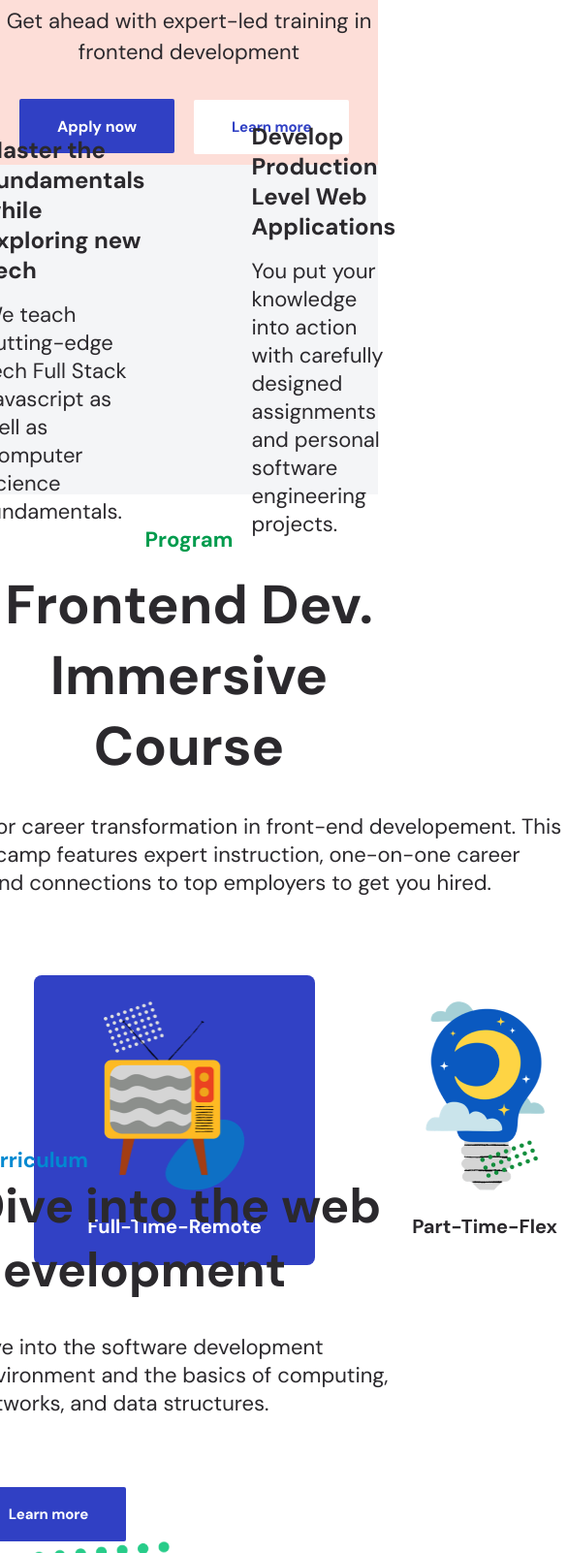
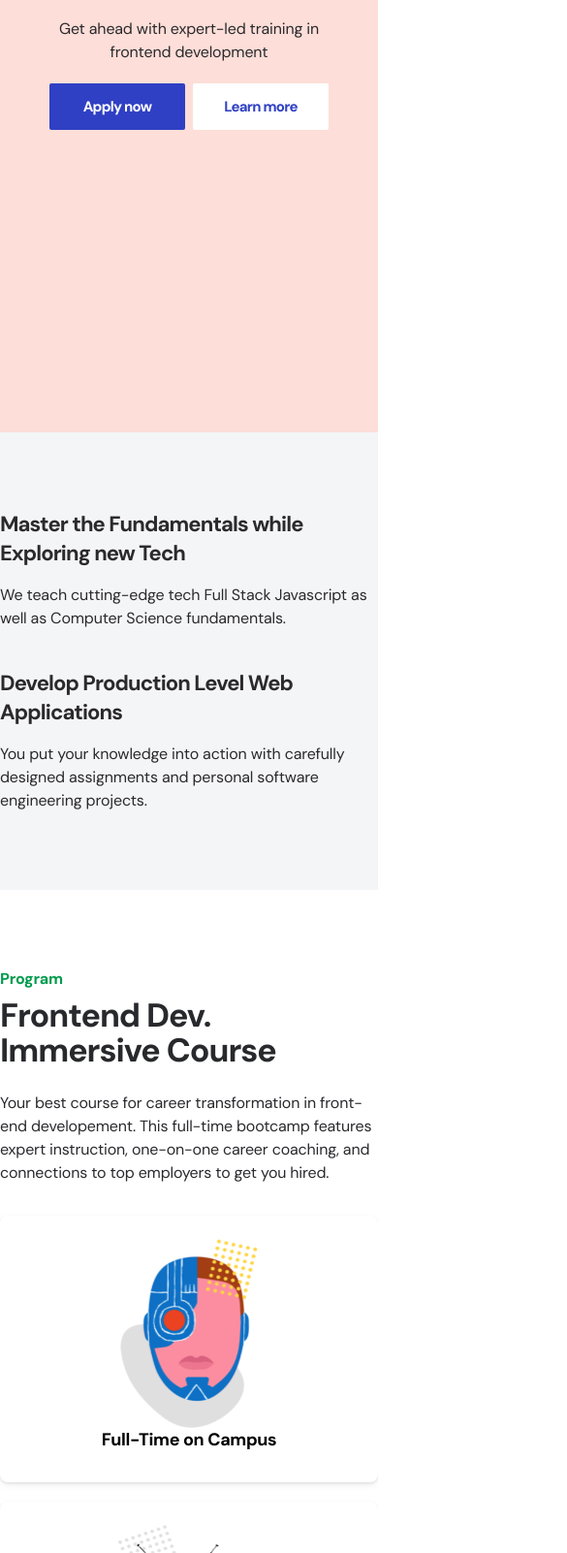
Before and after one commit to thdalstn6352/Responsive-Webpage, a plain HTML site: page Responsive-Webpage/index.html in a window 390 px wide. Shown: the part 398-2000 px from the top of the page at 97% size, 585 px wide, since content can reach past the window. Drawn offline with Linux system fonts and the light colour scheme.

Commit message:
Change Markup & CSS

```diff
--- a/Responsive-Webpage/css/style.css
+++ b/Responsive-Webpage/css/style.css
@@ -1,228 +1,271 @@
 * {
   box-sizing: border-box;
   margin: 0;
-  font-family: 'DM Sans', sans-serif;
-  color: #2b292d;
 }
 
+body {
+  font-family: 'DM Sans', sans-serif;
+}
+/* Reset CSS */
+a {
+  color: inherit;
+  text-decoration: none;
+}
+
+button,
+input,
+textarea {
+  font-family: 'DM Sans', sans-serif;
+  font-size: 16px;
+}
+
+button:focus,
+button:active,
+input:focus,
+input:active,
+textarea:focus,
+textarea:active {
+  outline: none;
+  box-shadow: none;
+}
+ul,
+ol,
+li {
+  list-style-type: none;
+  padding-left: 0;
+  margin-left: 0;
+}
+
+p {
+  font-size: 16px;
+  line-height: 1.5;
+  color: #2b292d;
+  letter-spacing: -0.01em;
+}
+
+.fill-button {
+  display: inline-flex;
+  justify-content: center;
+  align-items: center;
+  background-color: #3040c4;
+  color: #fff;
+  width: 140px;
+  height: 48px;
+  border-radius: 2px;
+  font-size: 15px;
+  font-weight: 700;
+  line-height: 1.6;
+  letter-spacing: -0.05em;
+  transition: opacity 300ms ease-in-out;
+}
+.fill-button.inverted {
+  background-color: #fff;
+  color: #3040c4;
+}
+
+.fill-button:hover {
+  opacity: 0.5;
+}
+
+.section {
+  padding: 80px 0px;
+}
+.section-category {
+  display: block;
+  font-size: 16px;
+  line-height: 24px;
+  letter-spacing: -0.01em;
+  margin-bottom: 8px;
+}
+
+.section-title {
+  font-size: 34px;
+  line-height: 36px;
+  letter-spacing: -0.03em;
+  color: #28292d;
+  margin-bottom: 24px;
+}
+
+/* Landing */
 .landing {
+  background-color: #fdded8;
+  text-align: center;
+}
+
+.landing-content {
   width: 100%;
-  height: 568px;
+  height: 100vh;
   display: flex;
   flex-direction: column;
   justify-content: center;
   align-items: center;
-  background-color: #fdded8;
+}
+.landing-title {
+  font-size: 40px;
+  line-height: 1;
+  letter-spacing: -0.05em;
+  color: #2b202d;
+  margin-bottom: 24px;
 }
 
-.landing .title {
-  margin-bottom: 32px;
+.landing-desc {
+  margin-bottom: 20px;
 }
-.landing .title h1 {
-  font-weight: bold;
-  font-size: 70px;
-  line-height: 72px;
-  letter-spacing: -0.05;
-  text-align: center;
+
+.landing .button-group {
+  display: flex;
+  justify-content: center;
+  align-items: center;
+}
+
+.landing .button-group .fill-button:first-child {
+  margin-right: 8px;
+}
+
+/* Service */
+.service {
+  background-color: #f4f5f7;
+  padding: 80px 0px;
+}
+
+.service .col-12:first-child {
+  margin-bottom: 40px;
+}
+.service-title {
+  font-size: 22px;
+  font-weight: 700;
+  line-height: 30px;
+  letter-spacing: -0.04em;
+  margin-bottom: 16px;
   color: #2b292d;
 }
 
-.landing .description {
+/* Program */
+.program .row:first-child {
   margin-bottom: 32px;
 }
-.landing .description p {
+.program .section-category {
+  color: #009b4d;
+}
+.program .col-md-4 {
+  margin-bottom: 20px;
+}
+
+.program .col-md-4:last-child {
+  margin-bottom: 0;
+}
+.program-card {
+  display: block;
+  padding: 24px 0px 32px 0px;
+  border-radius: 8px;
+  box-shadow: 0px 1px 3px rgba(0, 0, 0, 0.1), 0px 4px 6px rgba(0, 0, 0, 0.05),
+    inset 0px 1px 0px rgba(255, 255, 255, 0.1);
+  text-align: center;
+  transition: background-color 300ms ease-in-out, box-shadow 300ms ease-in-out;
+}
+
+.program-card:hover {
+  background-color: #3141c5;
+  box-shadow: 0px 13px 18px rgba(0, 0, 0, 0.15),
+    0px 11px 55px rgba(0, 0, 0, 0.07);
+  color: #fff;
+}
+.program-card img {
+  display: block;
+  width: auto;
+  height: 195px;
+  margin: 0 auto;
+}
+
+.program-card strong {
+  font-size: 18px;
+  line-height: 24px;
+  letter-spacing: -0.02em;
+  transition: color 500ms ease-in-out;
+}
+
+/* >= 768px */
+@media screen and (min-width: 768px) {
+  /* Reset CSS */
+  p {
     font-size: 22px;
     line-height: 32px;
-  text-align: center;
-  color: #2b292d;
-  font-weight: 400;
   }
 
-.button-group {
-  width: 350px;
-  height: 56px;
-}
-.background-blue-bt {
+  .fill-button {
     width: 160px;
     height: 56px;
-  padding: 14px 37px;
-  color: #fff;
-  background-color: #3040c4;
-  border: none;
-  border-radius: 2px;
-  margin-right: 16px;
-  font-size: 16px;
-  letter-spacing: -0.05px;
-  font-weight: bold;
-}
-.background-white-bt {
-  width: 160px;
-  height: 56px;
-  padding: 14px 37px;
-  color: #3040c4;
-  background-color: #fff;
-  border: none;
-  border-radius: 2px;
-  font-size: 15px;
-  letter-spacing: -0.05px;
-  font-weight: bold;
+    font-size: 18px;
+    font-weight: 700;
+    line-height: 28px;
   }
 
-.service {
-  display: flex;
-  justify-content: center;
-  align-items: center;
-  width: 100%;
-  height: 340px;
-  background-color: #f4f5f7;
+  .section {
+    padding: 80px 0px 96px 0px;
   }
-
-.service .service-1 {
-  width: 370px;
-  margin-right: 110px;
-}
-
-.service .service-2 {
-  width: 450px;
-}
-
-.service .title {
-  font-size: 24px;
-  letter-spacing: -0.04px;
+  .section-category {
+    font-size: 22px;
+    line-height: 24px;
     margin-bottom: 16px;
   }
 
-.service .description {
-  font-size: 22px;
-  letter-spacing: -0.01px;
+  .section-title {
+    font-size: 56px;
+    line-height: 1;
+    margin-bottom: 32px;
   }
-
-.program {
-  display: flex;
-  flex-direction: column;
-  justify-content: center;
-  align-items: center;
-  width: 100%;
-  height: 827px;
-}
-
-.program .category {
-  font-size: 22px;
-  color: #009b4d;
-  margin-bottom: 16px;
-}
-
-.program .title {
-  font-size: 56px;
-  text-align: center;
+  /* Landing */
+  .landing-title {
+    font-size: 70px;
+    line-height: 72px;
     margin-bottom: 32px;
   }
 
-.program .description {
-  font-size: 22px;
-  width: 770px;
-  height: 96px;
+  .landing-desc {
+    margin-bottom: 32px;
+  }
+
+  .landing .button-group .fill-button:first-child {
+    margin-right: 16px;
+  }
+
+  .landing-content {
+    height: auto;
+    padding: 120px 0px;
+  }
+
+  /* Service */
+  .service-title {
+    font-size: 26px;
+    line-height: 34px;
+  }
+
+  .service .col-12:first-child {
+    margin-bottom: 0;
+  }
+
+  /* Program */
+  .program {
     text-align: center;
+  }
+
+  .program .row:first-child {
     margin-bottom: 72px;
   }
 
-.program-images {
-  display: flex;
+  .program-card strong {
+    font-size: 20px;
+    line-height: 1.2;
   }
 
-.img-1,
-.img-2,
-.img-3 {
-  width: 290px;
-  height: 299px;
-  display: flex;
-  flex-direction: column;
-  justify-content: center;
-  align-items: center;
-  border-radius: 8px;
-  margin-right: 30px;
+  .program-card img {
+    margin-bottom: 24px;
+  }
 }
 
-.img-2 {
-  background-color: #3141c5;
+/* Custom Grid System - Fix container width */
+@media screen and (min-width: 1200px) {
+  .container {
+    max-width: 960px;
   }
-.img-2 p {
-  color: #fff;
 }
-
-.program-images .img-1 img {
-  width: 142px;
-  height: 195px;
-  margin-bottom: 24px;
-}
-.program-images .img-2 img {
-  width: 146px;
-  height: 195px;
-  margin-bottom: 24px;
-}
-.program-images .img-3 img {
-  width: 123px;
-  height: 195px;
-  margin-bottom: 24px;
-}
-
-.program-images p {
-  font-size: 20px;
-  font-weight: 700;
-}
-
-.curriculum {
-  display: flex;
-  flex-direction: column;
-  justify-content: center;
-  align-items: center;
-  width: 100%;
-  height: 728px;
-}
-
-.content-img {
-  display: flex;
-  justify-content: center;
-  align-items: center;
-  flex-wrap: wrap;
-  margin-bottom: 24px;
-}
-
-.curriculum .content-img .content {
-  width: 450px;
-  height: 408px;
-}
-
-.curriculum .content-img .img-4 {
-  width: 450px;
-  height: 450px;
-}
-
-.curriculum .content .category {
-  color: #0189d1;
-  font-weight: 700;
-  font-size: 22px;
-}
-
-.curriculum .content .title {
-  font-size: 50px;
-  font-weight: 700;
-  letter-spacing: -0.03;
-  margin-bottom: 32px;
-}
-
-.curriculum .content .description {
-  font-size: 22px;
-  margin-bottom: 72px;
-}
-
-.curriculum .content .background-blue-bt {
-  font-size: 15px;
-}
-
-.curriculum .details p {
-  display: inline-block;
-  width: 450px;
-  height: 78px;
-  margin-right: 30px;
-}
--- a/Responsive-Webpage/index.html
+++ b/Responsive-Webpage/index.html
@@ -4,86 +4,94 @@
   <meta charset="UTF-8">
   <meta name="viewport" content="width=device-width, initial-scale=1.0">
   <link href="https://fonts.googleapis.com/css2?family=DM+Sans:wght@400;700&display=swap" rel="stylesheet">
+  <link rel="stylesheet" href="css/grid.min.css">
   <link rel="stylesheet" href="css/style.css">
-  <title>Responsive-Webpage</title>
+  <title>Document</title>
 </head>
 <body>
-  <div class="landing">
-    <div class="title">
-      <h1>Change your career, </br> Change your life</h1>
-    </div>
-    <div class="description">
-      <p>Get ahead with expert-led training in </br> frontend development</p>
-    </div>
-    <div class="button-group">
-      <button class="background-blue-bt" type="button">Apply now</button>
-      <button class= "background-white-bt" type="button">Learn more</button>
-    </div>
-  </div>
-
-  <div class="service">
-    <div class="service-1">
-      <h1 class="title">Master the Fundamentals while </br> Exploring new Tech</h1>
-      <p class="description">We teach cutting-edge tech Full Stack Javascript as well as Computer Science fundamentals. </p>
-    </div>
-    <div class="service-2">
-      <h1 class="title">Develop Production Level Web Applications</h1>
-      <p class="description">You put your knowledge into action with carefully designed assignments and personal software engineering projects.</p>
-    </div>
-  </div>
-
-  <div class="program">
-    <h3 class="category">Program</h3>
-    <h1 class="title">Frontend Dev. </br> Immersive Course</h1>
-    <div class="description">
-      <p>Your best course for career transformation in front-end developement. This full-time bootcamp features expert instruction, one-on-one career coaching, and connections to top employers to get you hired.</p>
-    </div>
-    <div class="program-images">
-      <div class="img-1">
-        <img src="./assets/img-fulltime-campus.png" alt="Full-Time On Campus">
-        <p>Full-Time On Campus</p>
-      </div>
-      <div class="img-2">
-        <img src="./assets/img-fulltime-remote.png" alt="Full-Time Remote">
-        <p>Full-Time-Remote</p>
-      </div>
-      <div class="img-3">
-        <img src="./assets/img-parttime-flex.png" alt="Part-Time Flex">
-        <p>Part-Time-Flex</p>
+  <section class="landing">
+    <div class="container">
+      <div class="row">
+        <div class="col-12">
+          <div class="landing-content">
+            <h1 class="landing-title">
+              Change your career,
+              </br>
+              Change your life
+            </h1>
+            <p class="landing-desc">
+              Get ahead with expert-led training in
+              </br>
+              frontend development
+            </p>
+            <div class="button-group">
+              <a href="#" class="fill-button">
+                Apply now
+              </a>
+              <a href="#" class="fill-button inverted">
+                Learn more
+              </a>
+            </div>
+          </div>
+        </div>
       </div>
     </div>
-  </div>
+  </section>
 
-  <div class="curriculum">
-    <div class="content-img">
-      <div class="content">
-        <h3 class="category">Curriculum</h3>
-        <h1 class="title">Dive into the web development</h1>
-        <p class="description">Dive into the software development environment and the basics of computing, networks, and data structures.</p>
-        <button class= "background-blue-bt" type="button">Learn more</button>
+  <section class="service">
+    <div class="container">
+      <div class="row">
+        <div class="col-12 col-md-6">
+          <h2 class="service-title">Master the Fundamentals while Exploring new Tech</h2>
+          <p class="service-desc">We teach cutting-edge tech Full Stack Javascript as well as Computer Science fundamentals. </p>
+        </div>
+        <div class="col-12 col-md-6">
+          <h2 class="service-title">Develop Production Level Web Applications</h2>
+          <p class="service-desc">You put your knowledge into action with carefully designed assignments and personal software engineering projects.</p>
+        </div>
       </div>
-      <img class=img-4 src="./assets/img-curriculum.png" alt="curriculum image">
     </div>
-    <div class="details">
-      <p><strong>Real-World Projects.</strong>Solve challenges that professional engineers face as you work individually and in teams with designers.</p>
-      <p><strong>Individualised Instructor Support.</strong> Get guidance, feedback, and more during scheduled one-on-one check-ins.</p>
+  </section>
+
+  <section class="program section">
+    <div class="container">
+      <div class="row justify-content-center">
+        <div class="col-12 col-md-10">
+          <strong class="section-category">Program</strong>
+          <h1 class="section-title">
+            Frontend Dev.
+            </br>
+            Immersive Course
+          </h1>
+          <p class="section-desc">
+            Your best course for career transformation in front-end developement.
+            This full-time bootcamp features expert instruction,
+            one-on-one career coaching,
+            and connections to top employers to get you hired.
+          </p>
+        </div>
+      </div>
+      <div class="row">
+        <div class="col-12 col-md-4">
+          <a href="#" class="program-card">
+            <img src="./assets/img-fulltime-campus.png" alt="">
+            <strong>Full-Time on Campus</strong>
+          </a>
+        </div>
+        <div class="col-12 col-md-4">
+          <a href="#" class="program-card">
+            <img src="./assets/img-fulltime-remote.png" alt="">
+            <strong>Full-Time Remote</strong>
+          </a>
+        </div>
+        <div class="col-12 col-md-4">
+          <a href="#" class="program-card">
+            <img src="./assets/img-parttime-flex.png" alt="">
+            <strong>Part-Time flex</strong>
+          </a>
+        </div>
+      </div>
     </div>
-  </div>
-  <div class="subscription">
-    <img class="img-4" src="./assets/img-banner.png" alt="subscription image">
-    <div class="content">
-      <h1 class="title">Stay with us</h1>
-      <p class="description">Subscribe to our email newsletter to stay up to date on the latest updates</p>
-      <form class="form">
-        <input class="email" type="email" placeholder="Enter your email">
-        <input class="submit-bt" type="submit" value="Get started">
-      </form>
-    </div>
-  </div>
-  <div class="footer">
-    <a src="#">Terms</a>
-    <a src="#">Privacy</a>
-    <a src="#">License</a>
-  </div>
+  </section>
 </body>
 </html>
```
Lines whose indentation alone changed are shown as unchanged.
